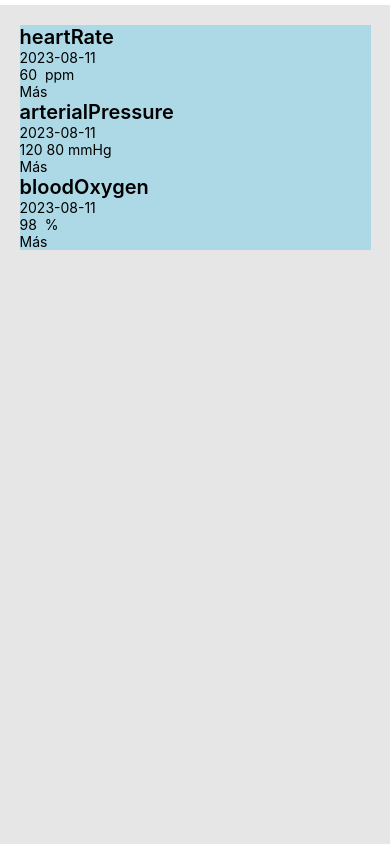
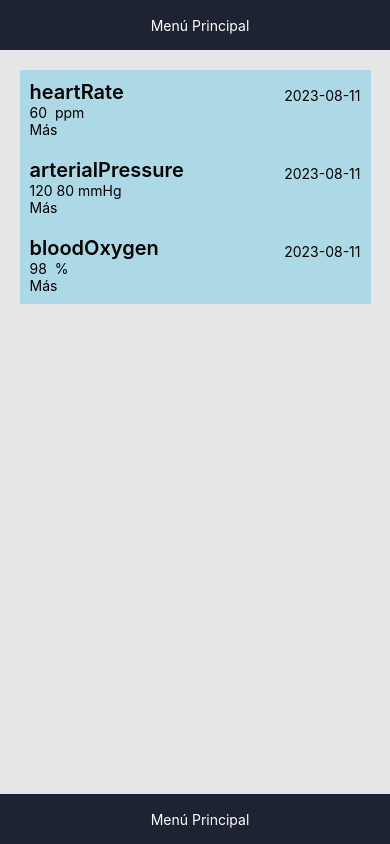
Before and after one commit to Balasteguisson/RP, a React Native app in the folder client/: screen / in a window 390 px wide. Built offline with nearby package versions, Linux system fonts and the light colour scheme.

Commit message:
Añado un header y un footer y comienzo con el enrutamiento

```diff
--- a/client/package.json
+++ b/client/package.json
@@ -14,7 +14,8 @@
     "expo-status-bar": "~1.6.0",
     "react": "18.2.0",
     "react-native": "0.72.3",
-    "react-native-safe-area-context": "4.6.3"
+    "react-native-safe-area-context": "4.6.3",
+    "react-router-native": "^6.15.0"
   },
   "devDependencies": {
     "@babel/core": "^7.22.10",
--- /dev/null
+++ b/client/src/components/AppBar.jsx
@@ -0,0 +1,29 @@
+import React from 'react'
+
+import { View, StyleSheet, Text } from 'react-native'
+import Constants from 'expo-constants'
+
+const AppBar = () => {
+  return (
+    <View style={styles.appBar}>
+      <Text style={styles.appBarText}>Menú Principal</Text>
+    </View>
+  )
+}
+
+const styles = StyleSheet.create({
+  appBar: {
+    width: '100%',
+    height: Constants.statusBarHeight + 50,
+    backgroundColor: '#1D2332',
+    justifyContent: 'center',
+    alignItems: 'center',
+    paddingLeft: 10,
+    paddingTop: Constants.statusBarHeight
+  },
+  appBarText: {
+    color: 'white'
+  }
+})
+
+export default AppBar
--- /dev/null
+++ b/client/src/components/AppFooter.jsx
@@ -0,0 +1,28 @@
+import React from 'react'
+import { Text, View, StyleSheet } from 'react-native'
+
+// generar un pie de aplicacion con 3 botones de navegacion
+const AppFooter = () => {
+  return (
+    <View style={styles.footer}>
+      <Text style={styles.footerText}>Menú Principal</Text>
+    </View>
+  )
+}
+
+// genera la hoja de estilos con un estilo minimalista
+const styles = StyleSheet.create({
+  footer: {
+    width: '100%',
+    height: 50,
+    backgroundColor: '#1D2332',
+    justifyContent: 'center',
+    alignItems: 'center',
+    paddingLeft: 10
+  },
+  footerText: {
+    color: 'white'
+  }
+})
+
+export default AppFooter
--- a/client/src/components/ConstantItem.jsx
+++ b/client/src/components/ConstantItem.jsx
@@ -1,29 +1,45 @@
 import React from 'react'
-import { View, Text, StyleSheet } from 'react-native'
+import { View, Text, StyleSheet, TouchableOpacity, Alert } from 'react-native'
 
 const ConstantItem = (props) => {
+  const onPress = () => {
+    Alert.alert('Toque')
+  }
   return (
+    <TouchableOpacity onPress={onPress}>
       <View key={props.id} style={styles.container}>
+        <View style={styles.header}>
           <Text style={styles.constTitle}>{props.id}</Text>
           <Text style={styles.consDate}>{props.date}</Text>
+        </View>
         <Text>
           {props.value[0]} {props.value[1]} {props.unit}
         </Text>
         <Text>Más</Text>
       </View>
+    </TouchableOpacity>
   )
 }
 
 const styles = StyleSheet.create({
   container: {
     backgroundColor: 'lightblue',
-    width: '100%'
+    width: '100%',
+    padding: 10
+  },
+  header: {
+    width: '100%',
+    justifyContent: 'space-between',
+    flexDirection: 'row',
+    alignItems: 'center'
   },
   constTitle: {
     fontWeight: '600',
     fontSize: 20
   },
-  consDate: {}
+  consDate: {
+    alignSelf: 'flex-end'
+  }
 })
 
 export default ConstantItem
--- a/client/src/components/Login.jsx
+++ b/client/src/components/Login.jsx
@@ -3,6 +3,7 @@ import { View, Text, StyleSheet, TextInput, Button, Alert } from 'react-native'
 
 const LoginForm = () => {
   // const [text, onChangeText] = React.useState()
+  const LogIn = () => {}
   return (
     <View style={loginStyles.loginBox}>
       <Text style={loginStyles.appTittle}>Registro Personal de Salud</Text>
@@ -13,7 +14,7 @@ const LoginForm = () => {
       <View style={loginStyles.buttonContainer}>
         <Button
           title='Iniciar sesión'
-          onPress={() => Alert.alert('Login en construccion')}
+          onPress={LogIn}
           backgroundColor='#1D2332'
           style={loginStyles.loginButton}
         />
--- a/client/src/components/Main.jsx
+++ b/client/src/components/Main.jsx
@@ -1,14 +1,17 @@
 import { React } from 'react'
-import Constants from 'expo-constants'
 import { Text, View, StyleSheet } from 'react-native'
 
 import LoginForm from './Login'
 import ConstantList from './ConstantList'
+import AppBar from './AppBar'
+import AppFooter from './AppFooter'
 
 const Main = () => {
   return (
     <View style={styles.container}>
+      <AppBar />
       <ConstantList />
+      <AppFooter />
     </View>
   )
 }
@@ -16,7 +19,6 @@ const Main = () => {
 const styles = StyleSheet.create({
   container: {
     flex: 1,
-    marginTop: Constants.statusBarHeight + 5,
     flexGrow: 1,
     justifyContent: 'center',
     alignContent: 'center',
```
Also changed, not shown: 1 other file (tests, documents, lock files or other folders). Lines whose indentation alone changed are shown as unchanged.
